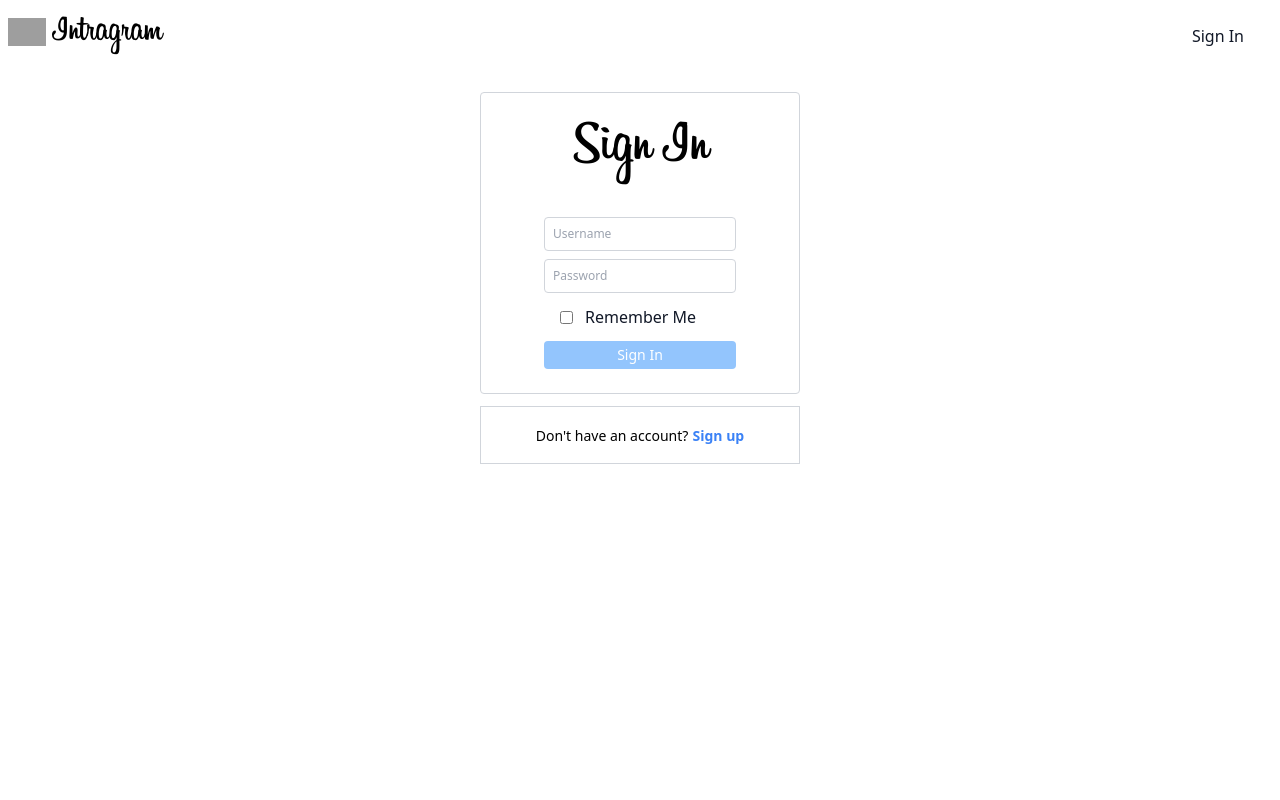
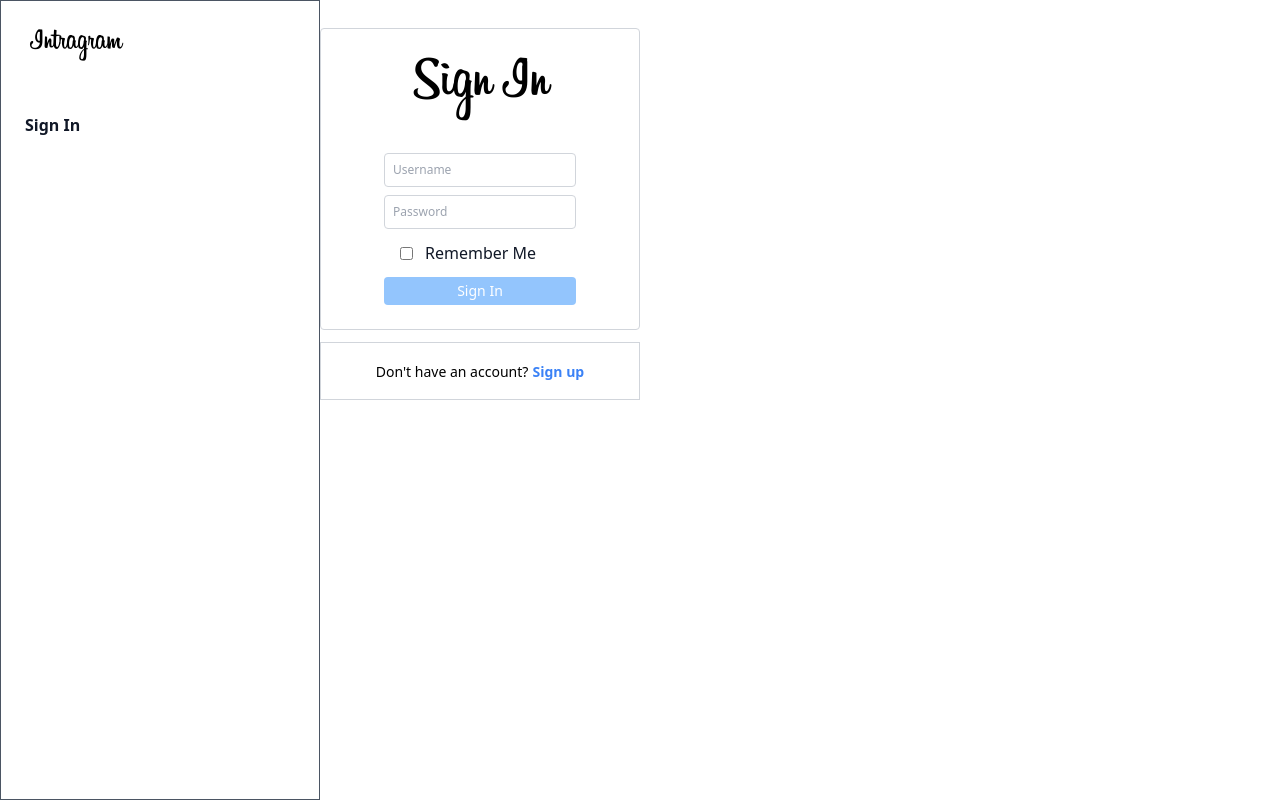
Before and after one commit to Willmo103/Meme-Share, a Flask app: page /login in a window 1280 px wide. Run offline with Flask 3, Linux system fonts and the light colour scheme; parts of the project's set-up code (start-up, migrations or seed data) failed here and were passed over; some libraries are stand-ins or nearby versions; grey boxes are pictures that could not be loaded.

Commit message:
working on refactoring base.html

```diff
--- a/app/routes/meme.py
+++ b/app/routes/meme.py
@@ -35,6 +35,7 @@ def upload_meme():
             db.session.commit()
         elif url:
             meme = Meme.from_url(url, current_user.id, private)
+            meme.__setattr__("url", url)
             db.session.add(meme)
             db.session.commit()
-    return render_template("index.html")
+    return redirect(url_for("routes.index_page"))
--- a/app/static/css/output.css
+++ b/app/static/css/output.css
@@ -588,24 +588,39 @@ video {
   position: relative;
 }
 
+.left-0 {
+  left: 0px;
+}
+
+.top-0 {
+  top: 0px;
+}
+
 .top-2 {
   top: 0.5rem;
 }
 
-.left-0 {
-  left: 0px;
-}
-
-.top-0 {
-  top: 0px;
-}
-
 .z-50 {
   z-index: 50;
 }
 
 .m-4 {
   margin: 1rem;
+}
+
+.mx-1 {
+  margin-left: 0.25rem;
+  margin-right: 0.25rem;
+}
+
+.mx-2 {
+  margin-left: 0.5rem;
+  margin-right: 0.5rem;
+}
+
+.mx-6 {
+  margin-left: 1.5rem;
+  margin-right: 1.5rem;
 }
 
 .mx-auto {
@@ -679,6 +687,21 @@ video {
   margin-right: 0.75rem;
 }
 
+.ms-1 {
+  -webkit-margin-start: 0.25rem;
+          margin-inline-start: 0.25rem;
+}
+
+.ms-2 {
+  -webkit-margin-start: 0.5rem;
+          margin-inline-start: 0.5rem;
+}
+
+.ms-3 {
+  -webkit-margin-start: 0.75rem;
+          margin-inline-start: 0.75rem;
+}
+
 .mt-0 {
   margin-top: 0px;
 }
@@ -757,26 +772,6 @@ video {
 
 .h-auto {
   height: auto;
-}
-
-.h-full {
-  height: 100%;
-}
-
-.h-px {
-  height: 1px;
-}
-
-.h-screen {
-  height: 100vh;
-}
-
-.h-3\/4 {
-  height: 75%;
-}
-
-.h-1\/2 {
-  height: 50%;
 }
 
 .h-fit {
@@ -784,6 +779,18 @@ video {
   height: fit-content;
 }
 
+.h-full {
+  height: 100%;
+}
+
+.h-px {
+  height: 1px;
+}
+
+.h-screen {
+  height: 100vh;
+}
+
 .max-h-fit {
   max-height: -moz-fit-content;
   max-height: fit-content;
@@ -793,18 +800,22 @@ video {
   max-height: 100%;
 }
 
+.min-h-full {
+  min-height: 100%;
+}
+
 .min-h-screen {
   min-height: 100vh;
 }
 
-.min-h-full {
-  min-height: 100%;
-}
-
 .w-1 {
   width: 0.25rem;
 }
 
+.w-1\/3 {
+  width: 33.333333%;
+}
+
 .w-16 {
   width: 4rem;
 }
@@ -813,6 +824,14 @@ video {
   width: 0.5rem;
 }
 
+.w-2\/3 {
+  width: 66.666667%;
+}
+
+.w-3 {
+  width: 0.75rem;
+}
+
 .w-64 {
   width: 16rem;
 }
@@ -821,28 +840,12 @@ video {
   width: 20rem;
 }
 
+.w-96 {
+  width: 24rem;
+}
+
 .w-auto {
   width: auto;
-}
-
-.w-full {
-  width: 100%;
-}
-
-.w-screen {
-  width: 100vw;
-}
-
-.w-1\/2 {
-  width: 50%;
-}
-
-.w-1\/3 {
-  width: 33.333333%;
-}
-
-.w-2\/3 {
-  width: 66.666667%;
 }
 
 .w-fit {
@@ -850,8 +853,20 @@ video {
   width: fit-content;
 }
 
-.w-96 {
-  width: 24rem;
+.w-full {
+  width: 100%;
+}
+
+.w-screen {
+  width: 100vw;
+}
+
+.max-w-2xl {
+  max-width: 42rem;
+}
+
+.max-w-4xl {
+  max-width: 56rem;
 }
 
 .max-w-fit {
@@ -921,6 +932,14 @@ video {
   align-content: center;
 }
 
+.content-start {
+  align-content: flex-start;
+}
+
+.items-start {
+  align-items: flex-start;
+}
+
 .items-center {
   align-items: center;
 }
@@ -955,6 +974,10 @@ video {
   align-self: center;
 }
 
+.overflow-auto {
+  overflow: auto;
+}
+
 .overflow-hidden {
   overflow: hidden;
 }
@@ -1002,19 +1025,29 @@ video {
   border-color: rgb(156 163 175 / var(--tw-border-opacity));
 }
 
+.border-gray-600 {
+  --tw-border-opacity: 1;
+  border-color: rgb(75 85 99 / var(--tw-border-opacity));
+}
+
+.border-gray-700 {
+  --tw-border-opacity: 1;
+  border-color: rgb(55 65 81 / var(--tw-border-opacity));
+}
+
 .border-gray-800 {
   --tw-border-opacity: 1;
   border-color: rgb(31 41 55 / var(--tw-border-opacity));
 }
 
-.border-gray-600 {
-  --tw-border-opacity: 1;
-  border-color: rgb(75 85 99 / var(--tw-border-opacity));
-}
-
-.border-gray-700 {
-  --tw-border-opacity: 1;
-  border-color: rgb(55 65 81 / var(--tw-border-opacity));
+.bg-black {
+  --tw-bg-opacity: 1;
+  background-color: rgb(0 0 0 / var(--tw-bg-opacity));
+}
+
+.bg-blue-100 {
+  --tw-bg-opacity: 1;
+  background-color: rgb(219 234 254 / var(--tw-bg-opacity));
 }
 
 .bg-blue-300 {
@@ -1190,16 +1217,17 @@ video {
   padding-right: 0.5rem;
 }
 
+.ps-2 {
+  -webkit-padding-start: 0.5rem;
+          padding-inline-start: 0.5rem;
+}
+
 .pt-2 {
   padding-top: 0.5rem;
 }
 
 .pt-4 {
   padding-top: 1rem;
-}
-
-.pb-1 {
-  padding-bottom: 0.25rem;
 }
 
 .text-center {
@@ -1215,6 +1243,11 @@ video {
   line-height: 2rem;
 }
 
+.text-3xl {
+  font-size: 1.875rem;
+  line-height: 2.25rem;
+}
+
 .text-4xl {
   font-size: 2.25rem;
   line-height: 2.5rem;
@@ -1531,6 +1521,14 @@ video {
     width: 50%;
   }
 
+  .md\:w-1\/4 {
+    width: 25%;
+  }
+
+  .md\:w-3\/4 {
+    width: 75%;
+  }
+
   .md\:max-w-md {
     max-width: 28rem;
   }
@@ -1542,14 +1540,28 @@ video {
   .md\:justify-start {
     justify-content: flex-start;
   }
-
-  .md\:justify-end {
-    justify-content: flex-end;
-  }
 }
 
 @media (min-width: 1024px) {
+  .lg\:w-1\/4 {
+    width: 25%;
+  }
+
+  .lg\:w-3\/4 {
+    width: 75%;
+  }
+
   .lg\:max-w-lg {
     max-width: 32rem;
   }
 }
+
+@media (min-width: 1280px) {
+  .xl\:w-1\/4 {
+    width: 25%;
+  }
+
+  .xl\:w-3\/4 {
+    width: 75%;
+  }
+}
--- a/app/templates/base.html
+++ b/app/templates/base.html
@@ -14,40 +14,50 @@
 </head>
 
 <body class="dark:bg-black bg-white text-gray-900 dark:text-gray-100">
-    <nav class="bg-white dark:bg-gray-600 p-2 mt-0 w-full">
-        <!-- This is the main heading -->
-        <div class="container mx-auto flex flex-wrap items-center">
-            <div class="flex w-full md:w-1/2 justify-center md:justify-start text-black dark:text-white">
+
+    <body class="dark:bg-black bg-white text-gray-900 dark:text-gray-100">
+        <div class="flex flex-row">
+            <!-- Left Sidebar (Navbar) -->
+            <nav
+                class="fixed top-0 left-0 bg-white dark:bg-black p-2 h-full w-1/3 md:w-1/4 lg:w-1/4 xl:w-1/4 border border-gray-600 overflow-auto">
+                <!-- Your navbar code here -->
+                <div class="container mx-auto flex flex-col items-start">
+                    <div
+                        class="flex flex-row w-full md:w-1/2 justify-start md:justify-start text-black dark:text-white ps-2 mb-1 mt-4 ms-2">
                         <a class="flex items-center text-grey-600 dark:text-white no-underline hover:text-white hover:no-underline"
                             href="{{ url_for('routes.index_page') }}">
-                    <img id="navbar-logo-light" class="dark:hidden"
-                        src="{{ url_for('static', filename='images/intragram_logo_lightmode.png') }}" height="38"
-                        width="38" alt="Site Icon" class="mr-2 mb-1">
-                    <img id="navbar-logo-dark" class="hidden dark:block"
-                        src="{{ url_for('static', filename='images/intragram_logo_darkmode.png') }}" height="38"
-                        width="38" alt="Site Icon" class="mr-2 mb-1">
-                    <span class="text-4xl font-billabong">&nbsp;&nbsp;Intragram</span>
+                            <span class="text-3xl font-billabong">&nbsp;&nbsp;Intragram</span>
                         </a>
                     </div>
-            <div class="flex w-full pt-2 content-center justify-between md:w-1/2 md:justify-end">
-                <ul class="list-reset flex justify-between flex-1 md:flex-none items-center">
+                    <div class="flex w-full pt-2 mt-6 content-start justify-between md:w-1/2 md:justify-start">
+                        <ul class="flex flex-col justify-between md:flex-none items-center">
                             <!-- Check if user is authenticated -->
                             {% if current_user.is_authenticated %}
-                    <li class="mr-3">
-                        <a class="inline-block text-grey-600 dark:text-white no-underline hover:text-gray-300 hover:text-underline py-2 px-4"
-                            href="#">Profile</a>
+                            <li class="flex flex-row w-full justify-between my-2">
+                                <a class="text-grey-600 dark:text-white no-underline hover:text-gray-300 hover:text-underline py-2 px-4 text-1xl font-semibold"
+                                    href="#"><span class="mr-2"><i
+                                            class="fas fa-home mr-1 nav-icon ms-2"></i></span>Home</a>
                             </li>
-                    <li class="mr-3">
-                        <a class="inline-block text-grey-600 dark:text-white no-underline hover:text-gray-200 hover:text-underline py-2 px-4"
-                            href="{{url_for('routes.logout')}}">Logout</a>
+                            <li class="flex flex-row w-full justify-between my-2">
+                                <a class="text-grey-600 dark:text-white no-underline hover:text-gray-300 hover:text-underline py-3 px-4 text-1xl font-semibold"
+                                    href="#"><span class="mr-2"><i
+                                            class="far fa-bookmark mr-1 nav-icon ms-2"></i></span>Saved</a>
                             </li>
-                    <li class="mr-3">
-                        <a class="inline-block text-grey-600 dark:text-white no-underline hover:text-gray-200 hover:text-underline py-2 px-4"
-                            class="nav-link" href="#" id="upload">Upload</a>
+                            <li class="flex flex-row w-full justify-start my-2">
+                                <a class="text-grey-600 dark:text-white no-underline hover:text-gray-200 hover:text-underline py-2 px-4 text-1xl font-semibold"
+                                    href="{{url_for('routes.logout')}}">
+                                    <span class="mr-2"><i
+                                            class="fa-solid fa-right-from-bracket nav-icon ms-2"></i></span>Logout</a>
+                            </li>
+                            <li class="flex flex-row w-full justify-start my-2">
+                                <a class="text-grey-600 dark:text-white no-underline hover:text-gray-200 hover:text-underline py-2 px-4 text-1xl font-semibold"
+                                    class="nav-link" href="#" id="upload">
+                                    <span class="mr-2"><i
+                                            class="fa-solid fa-arrow-up-from-bracket nav-icon ms-2"></i></span>Upload</a>
                             </li>
                             {% else %}
-                    <li class="mr-3">
-                        <a class="inline-block text-grey-600 dark:text-white no-underline hover:text-gray-200 hover:text-underline py-2 px-4"
+                            <li class="flex flex-row w-full justify-start my-2">
+                                <a class="text-grey-600 dark:text-white no-underline hover:text-gray-200 hover:text-underline py-2 px-4 text-1xl font-semibold"
                                     class="nav-link" href="{{ url_for('routes.login') }}">Sign In</a>
                             </li>
                             {% endif %}
@@ -55,8 +65,11 @@
                     </div>
                 </div>
             </nav>
+            <div class="ms-1/3 md:ms-1/4 lg:ms-1/4 xl:ms-1/4 w-2/3 md:w-3/4 lg:w-3/4 xl:w-3/4 overflow-auto">
                 <!-- Main Content -->
                 {% block content %}{% endblock %}
+            </div>
+        </div>
         <!-- full screen modal -->
         <div class="hidden w-full h-full fixed z-50 top-0 left-0 overflow-hidden bg-black bg-opacity-60"
             id="full_screen_modal">
--- a/app/templates/meme_card.html
+++ b/app/templates/meme_card.html
@@ -1,12 +1,12 @@
 <li>
     <div class="h-auto px-2 py-1 mt-1">
         <div
-            class="max-w-2xl lg:max-w-lg mx-auto bg-white dark:bg-black shadow-lg rounded-md overflow-hidden md:max-w-md">
+            class="max-w-4xl lg:max-w-lg mx-auto bg-white dark:bg-black shadow-lg rounded-md overflow-hidden md:max-w-md">
             <div class="md:flex">
                 <div class="w-full">
                     <div class="flex justify-between items-center p-3">
                         <div class="flex flex-row items-center">
-                            <img src="https://picsum.photos/400" class="rounded-full" width="40">
+                            <img src="https://picsum.photos/450" class="rounded-full" width="40">
                             <div class="flex flex-row items-center ml-2">
                                 <a href="#"><span class="font-bold mr-1 text-black dark:text-white">User
                                         Name</span></a>
@@ -19,7 +19,7 @@
                     </div>
                     <div>
                         <a href="#">
-                            <img src="https://picsum.photos/400" class="w-auto h-75">
+                            <img src="https://picsum.photos/450" class="w-auto h-75">
                         </a>
                     </div>
                     <div class="p-4 flex justify-between items-center">
--- a/app/templates/meme_list.html
+++ b/app/templates/meme_list.html
@@ -1,4 +1,4 @@
-<ul class="flex justify-between items-center flex-col py-3 mb-3 mt-3 bg-white dark:bg-black">
+<ul class="flex justify-center items-center flex-col py-3 mb-3 mt-3 bg-white dark:bg-black w-full">
     {% for meme in range(5) %}
     {% include 'meme_card.html' %}
     {% endfor %}
```
Also changed, not shown: other parts of app/static/css/output.css (+75 -143 lines), app/static/css/styles.css (+11 -0 lines), app/static/uploads/0d0f3383-1a17-4cb1-8005-70d4811d5a28.jpg (added), app/static/uploads/59990258-d19e-446d-bcf0-dab3004f29bc.png (added), app/static/uploads/8e94a05d-870a-4503-87cc-c08495175578.jpg (added), app/static/uploads/thumbnails/lg_thumbnail_0d0f3383-1a17-4cb1-8005-70d4811d5a28.jpg (added), app/static/uploads/thumbnails/lg_thumbnail_59990258-d19e-446d-bcf0-dab3004f29bc.png (added), app/static/uploads/thumbnails/lg_thumbnail_8e94a05d-870a-4503-87cc-c08495175578.jpg (added), app/static/uploads/thumbnails/md_thumbnail_0d0f3383-1a17-4cb1-8005-70d4811d5a28.jpg (added), app/static/uploads/thumbnails/md_thumbnail_59990258-d19e-446d-bcf0-dab3004f29bc.png (added), app/static/uploads/thumbnails/md_thumbnail_8e94a05d-870a-4503-87cc-c08495175578.jpg (added), app/static/uploads/thumbnails/sm_thumbnail_0d0f3383-1a17-4cb1-8005-70d4811d5a28.jpg (added), app/static/uploads/thumbnails/sm_thumbnail_59990258-d19e-446d-bcf0-dab3004f29bc.png (added), app/static/uploads/thumbnails/sm_thumbnail_8e94a05d-870a-4503-87cc-c08495175578.jpg (added), 1 other file. Lines whose indentation alone changed are shown as unchanged.
